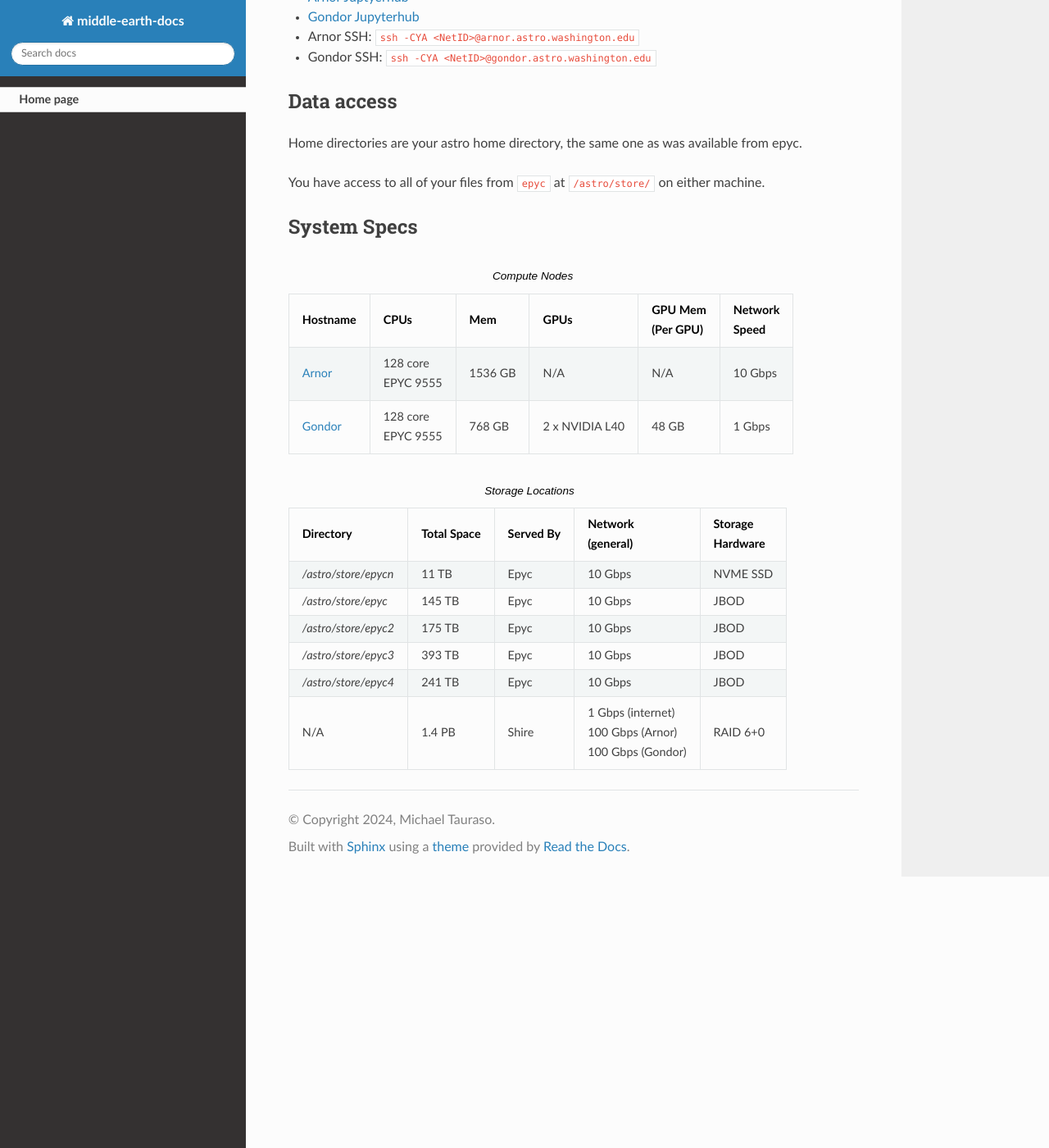
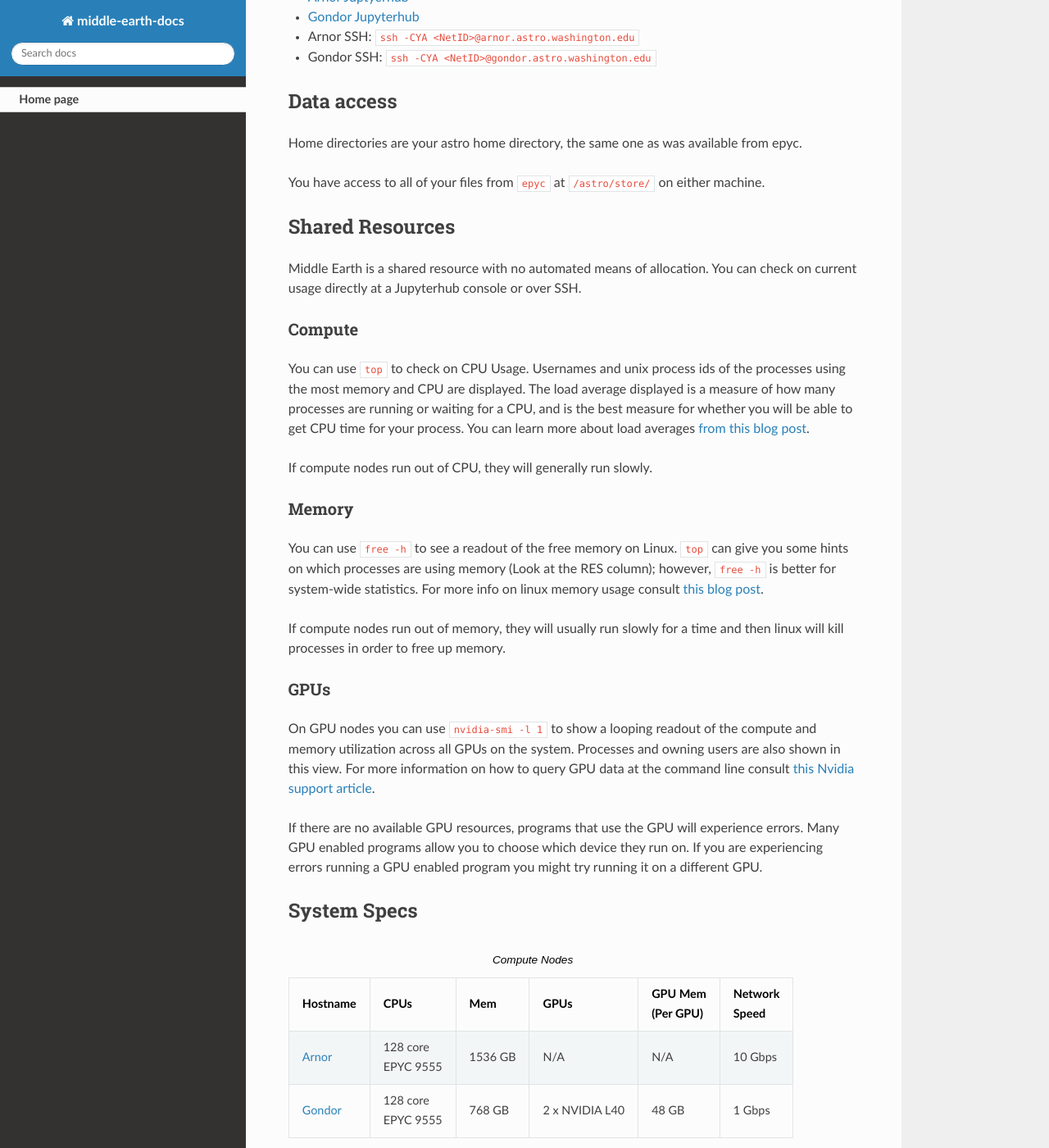
Before and after one commit to dirac-institute/middle-earth-docs, a Sphinx documentation site: the page built from docs/index.rst, in a window 1280 px wide and 1400 px high, scrolled down 352 px. Shown: the whole window at 82% size. Built offline with Sphinx 7.4.7 and the Read the Docs theme 3.1.0, drawn with Linux system fonts in a browser that asks for light colours.

Commit message:
Adding notes about checking on shared resources.

```diff
--- a/docs/index.rst
+++ b/docs/index.rst
@@ -23,6 +23,41 @@ Data access
 Home directories are your astro home directory, the same one as was available from epyc.
 
 You have access to all of your files from ``epyc`` at ``/astro/store/`` on either machine.
+
+Shared Resources
+-----------------------------
+Middle Earth is a shared resource with no automated means of allocation. You can check on current usage directly at a
+Jupyterhub console or over SSH.
+
+Compute
+^^^^^^^
+You can use ``top`` to check on CPU Usage. Usernames and unix process ids of the processes using the most memory
+and CPU are displayed. The load average displayed is a measure of how many processes are running or waiting for a CPU, and is the
+best measure for whether you will be able to get CPU time for your process. You can learn more about load averages
+`from this blog post <https://www.brendangregg.com/blog/2017-08-08/linux-load-averages.html>`_.
+
+If compute nodes run out of CPU, they will generally run slowly.
+
+
+Memory
+^^^^^^
+You can use ``free -h`` to see a readout of the free memory on Linux. ``top`` can give you some hints on which processes are
+using memory (Look at the RES column); however, ``free -h`` is better for system-wide statistics. For more info on linux memory
+usage consult `this blog post <https://linuxblog.io/free-vs-available-memory-in-linux/>`_.
+
+If compute nodes run out of memory, they will usually run slowly for a time and then linux will kill processes in order to free
+up memory.
+
+
+GPUs
+^^^^
+On GPU nodes you can use ``nvidia-smi -l 1`` to show a looping readout of the compute and memory utilization across all GPUs on
+the system. Processes and owning users are also shown in this view. For more information on how to query GPU data at the command
+line consult `this Nvidia support article <https://enterprise-support.nvidia.com/s/article/Useful-nvidia-smi-Queries-2>`_.
+
+If there are no available GPU resources, programs that use the GPU will experience errors. Many GPU enabled programs allow you to
+choose which device they run on. If you are experiencing errors running a GPU enabled program you might try running it on a
+different GPU.
 
 System Specs
 ------------------------------
```
Also changed, not shown: other parts of docs/index.rst (+1 -1 lines).
